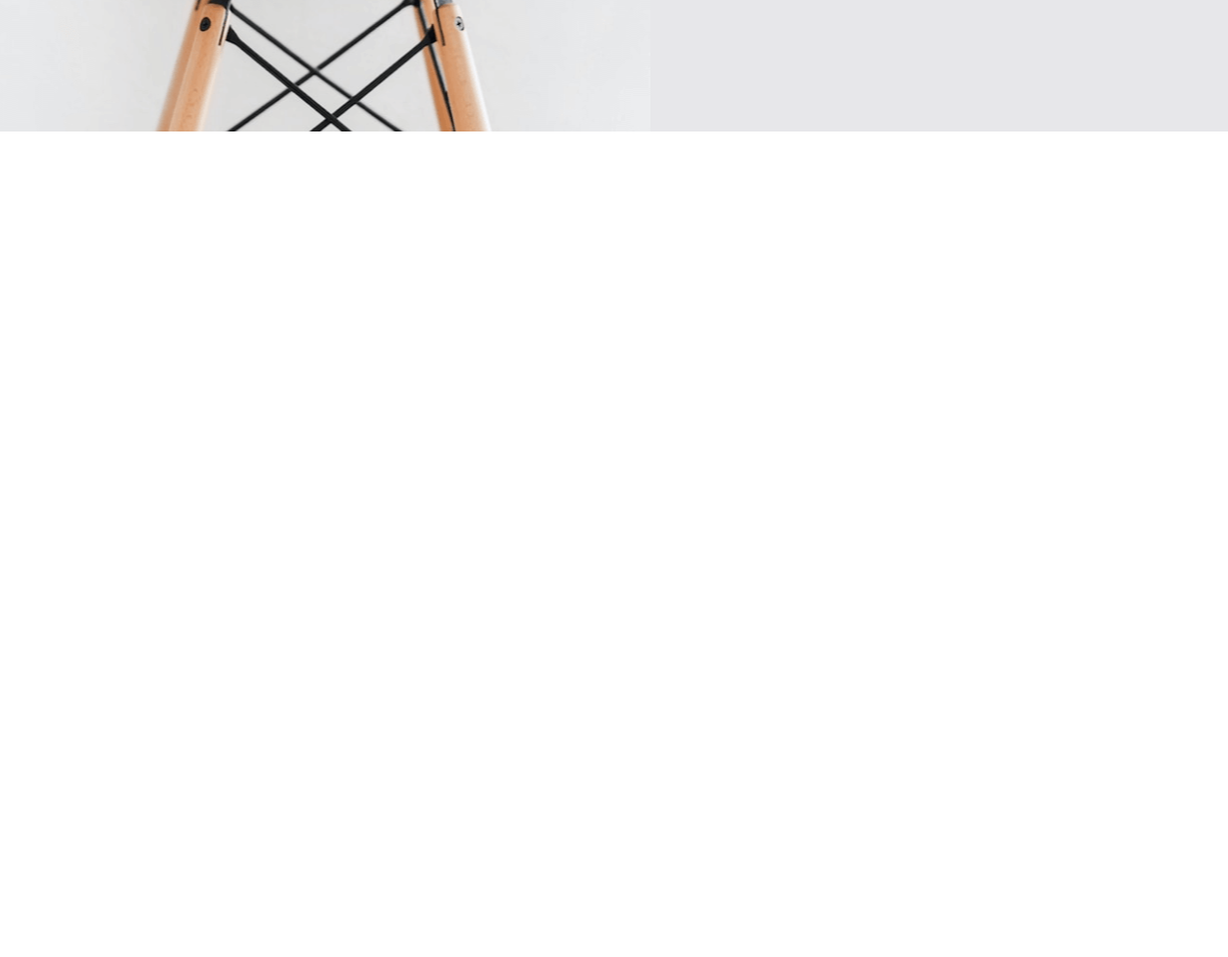
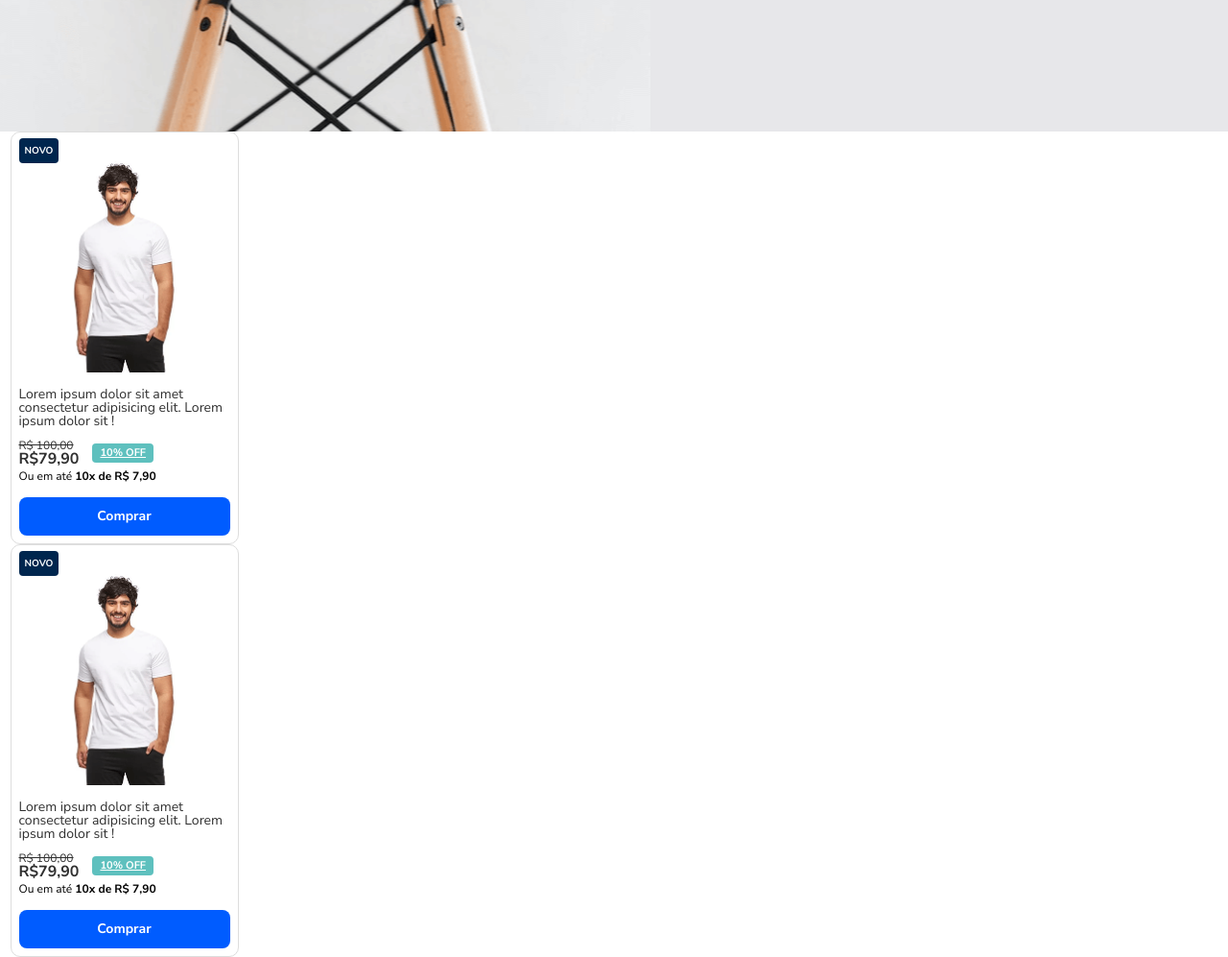
Before and after one commit to gleidsonfagno/e-commerce, a website: page index.html in a window 1280 px wide. Shown: the part 559-1556 px from the top of the page at 96% size. Before the commit the page ends 800 px from the top, so only its background shows below. Drawn offline with nearby package versions, Linux system fonts and the light colour scheme; files whose address does not match are found by name.

Commit message:
feat: Criando carde do produto

```diff
--- a/index.html
+++ b/index.html
@@ -1,5 +1,5 @@
 <!DOCTYPE html>
-<html lang="en">
+<html lang="pt-BR">
   <head>
     <meta charset="UTF-8" />
     <meta name="viewport" content="width=device-width, initial-scale=1.0" />
@@ -244,7 +244,6 @@
 
     <section class="baner">
       <div class="hero-banner-img">
-        <!-- <img src="src/assets/hero-banner.png" alt="hero-banner"> -->
       </div>
 
       <div class="hero-banner-promotion">
@@ -255,6 +254,71 @@
     </section>
     <main>
 
+      <section >
+        <article class="card">
+          <div class="card-img">
+            <span>Novo</span>
+            <img src="./src/assets/card-item.png" alt="imagem do produto">
+          </div>
+
+          <div class="card-content">
+            <h3>Lorem ipsum dolor sit amet consectetur adipisicing elit. Lorem ipsum dolor sit !</h3>
+
+            <div class="card-price">
+              <p> <span>R$ 100,00</span> R$79,90</p>
+              <span class="card-disont">
+                10% off
+              </span>
+            </div>
+
+            <p>Ou em até <span>10x de R$ 7,90</span></p>
+          </div>
+
+          <div class="buy-button-card">
+            <button class="add-to-cart">Comprar</button>
+
+            <div class="counter hidden">
+              <button class="decrease">−</button>
+              <span class="quantity">1</span>
+              <button class="increase">+</button>
+            </div>
+          </div>
+        </article>
+
+        <article class="card">
+          <div class="card-img">
+            <span>Novo</span>
+            <img src="./src/assets/card-item.png" alt="imagem do produto">
+          </div>
+
+          <div class="card-content">
+            <h3>Lorem ipsum dolor sit amet consectetur adipisicing elit. Lorem ipsum dolor sit !</h3>
+
+            <div class="card-price">
+              <p> <span>R$ 100,00</span> R$79,90</p>
+              <span class="card-disont">
+                10% off
+              </span>
+            </div>
+
+            <p>Ou em até <span>10x de R$ 7,90</span></p>
+          </div>
+
+          <div class="buy-button-card">
+            <button class="add-to-cart">Comprar</button>
+
+            <div class="counter hidden">
+              <button class="decrease">−</button>
+              <span class="quantity">1</span>
+              <button class="increase">+</button>
+            </div>
+          </div>
+        </article>
+
+      </section>
+
+
+
     </main>
 
     <script src="/src//js/menu-toggle.js"></script>
--- /dev/null
+++ b/src/scss/_card.scss
@@ -0,0 +1,133 @@
+
+.card {
+  max-width: 238px;
+
+  width: 100%;
+  padding: 8px;
+  border: 1px solid var(--strocker-color);
+  border-radius: 10px;
+
+  display: flex;
+  flex-direction: column;
+  gap: 16px;
+
+  .card-img {
+
+    span {
+      font-weight: 700;
+      font-size: 10px;
+      line-height: 22px;
+      text-transform: uppercase;
+      color: var(--background);
+      background-color: var(--text-highlight);
+      padding: 6px;
+      border-radius: 4px;
+      position: relative;
+    }
+    img {
+      max-width: 222px;
+      width: 100%;
+      display: block;
+    }
+  }
+
+  .card-content {
+    h3 {
+      margin-bottom: 12px;
+      font-weight: 400;
+      font-size: 14px;
+      line-height: 100%;
+      color: var(--grey-darkest);
+    }
+
+    .card-price {
+      display: flex;
+      flex-direction: row;
+      align-items: center;
+      gap: 14px;
+      margin-bottom: 4px;
+      p {
+        display: flex;
+        flex-direction: column;
+        color: var(--grey-darkest);
+
+        font-weight: 700;
+        font-size: 16px;
+        line-height: 100%;
+
+        span {
+          font-weight: 400;
+          font-size: 12px;
+          text-decoration: line-through;
+        }
+      }
+
+      .card-disont {
+        padding: 4px 8px;
+        background-color: var(--button-discount);
+        border-radius: 4px;
+
+        color: var(--background);
+        font-weight: 700;
+        font-size: 11px;
+        line-height: 12px;
+        text-transform: uppercase;
+        text-decoration: underline;
+      }
+    }
+
+    p {
+      font-weight: 400;
+      font-size: 12px;
+      line-height: 100%;
+      span {
+        font-weight: 700;
+        font-size: 12px;
+        line-height: 100%;
+      }
+    }
+  }
+
+  .buy-button-card {
+    .add-to-cart {
+      background-color: var(--buy-button);
+      width: 100%;
+      color: var(--background);
+      font-family: Nunito Sans;
+
+      font-weight: 700;
+      font-size: 14px;
+      line-height: 20px;
+      letter-spacing: 0%;
+      text-align: center;
+      padding: 10px;
+      border-radius: 8px;
+    }
+
+    .counter {
+      width: 100%;
+      padding: 10px;
+      border-radius: 8px;
+      border: 1px solid var(--button-discount);
+
+      display: flex;
+      justify-content: space-around;
+
+      button {
+        font-weight: 700;
+        font-size: 16px;
+        line-height: 100%;
+      }
+
+      span {
+        font-weight: 700;
+        font-size: 16px;
+        line-height: 100%;
+      }
+    }
+
+    .hidden {
+        display: none;
+    }
+  }
+}
--- a/src/scss/_vars.scss
+++ b/src/scss/_vars.scss
@@ -8,7 +8,10 @@
     --grey-darkest: #303030;
 
     --text-highlight: #00264E;
-    --strocker-color: #DEDEDE;
+    --strocker-color: #DDDDDD;
+
+    --button-discount: #5EC0BE;
+    --buy-button: #005CFF;
 
     --background: #FFF;
 
--- a/src/scss/index.scss
+++ b/src/scss/index.scss
@@ -4,3 +4,4 @@
 @use "nav";
 @use "main";
 @use "baner";
+@use "card";
```
Also changed, not shown: build/stylesheets/index.css, 1 other file.
